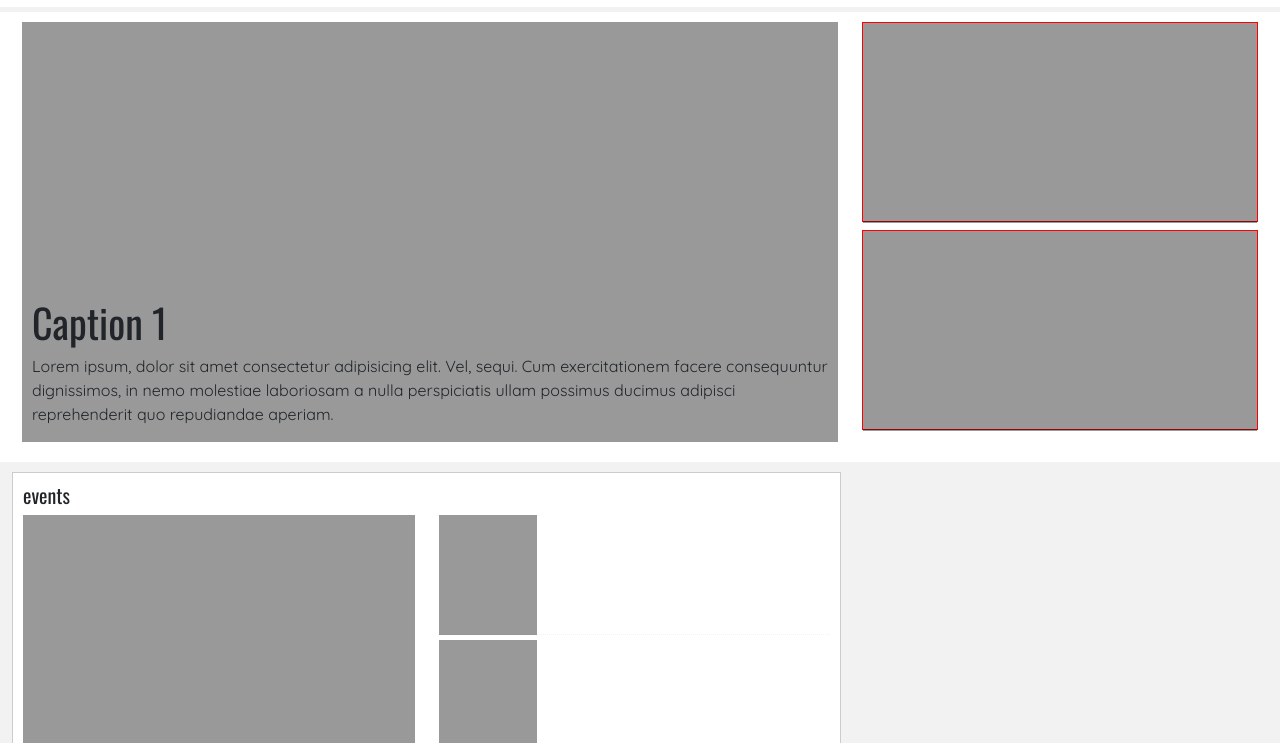
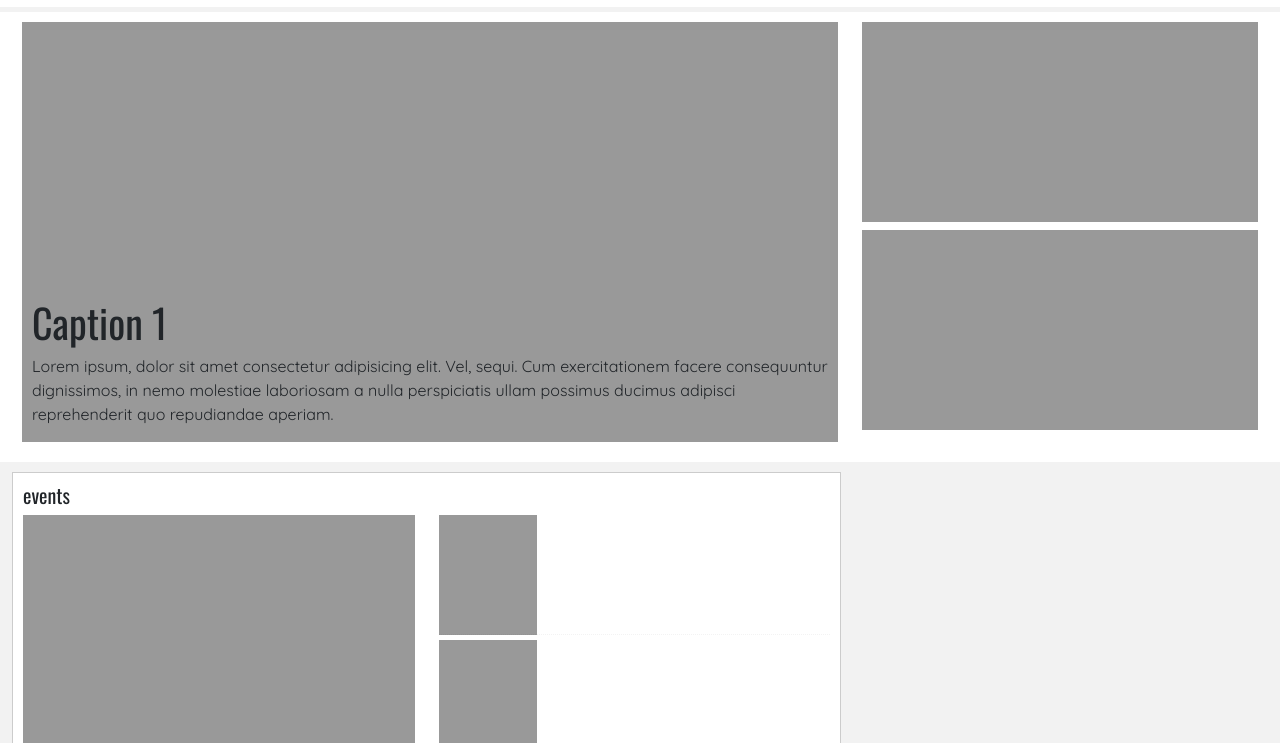
Before and after one commit to kobbyNua/pioneers, a plain HTML site: page index.html in a window 1280 px wide. Shown: the part 57-800 px from the top of the page. Drawn offline with nearby package versions, Linux system fonts and the light colour scheme; a script that the page names is missing; a web font is replaced by a local one.

Commit message:
hello world 2

```diff
--- a/assets/main/style.css
+++ b/assets/main/style.css
@@ -15,7 +15,7 @@ h1,h2,h3,h4,h5,h6{font-family:"Oswald","Quicksand","Montserrat";font-weight: 400
 .main-issues .carousel .banner-overlay-image .banner-overlay{width:inherit;height: inherit;padding:10px;background-color: rgba(0,0,0,0.4);}
 .main-issues .carousel .banner-overlay-image .banner-overlay .text-caption{position: absolute;bottom:0px}
 
-.news-item{width:100%;height:200px;border:1px solid red}
+.news-item{width:100%;height:200px;}
 .news-item .news-item-image{width:100%;height: inherit;background-color: rgba(0,0,0,0.4);}
 .article-content{width:100%;padding:10px;background-color:#fff;border:1px solid #ccc}
 
```
